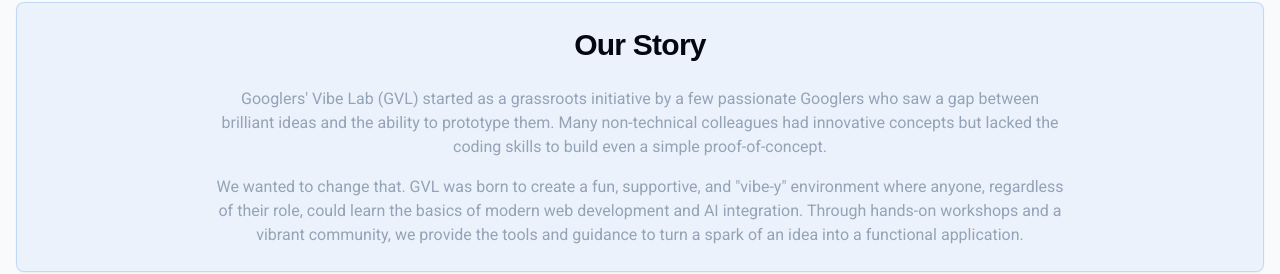
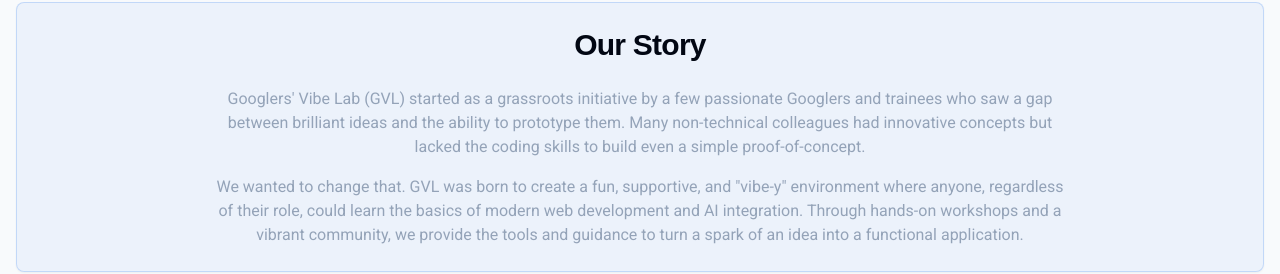
Before and after one commit to abiya-ai/GVL2025, a Next.js app: page /about in a window 1280 px wide. Shown: the part 323-597 px from the top of the page. Built offline with nearby package versions, Linux system fonts and the light colour scheme; a web font is replaced by a local one.

Commit message:
in the Our Story, I also want to mention we are a passionate googlers (t

```diff
--- a/src/app/about/page.tsx
+++ b/src/app/about/page.tsx
@@ -13,7 +13,7 @@
     <path d="M130.55 261.1c35.248 0 64.839-11.605 86.453-31.622l-41.196-31.913c-11.024 7.688-25.82 13.055-45.257 13.055-34.523 0-63.824-22.773-74.269-54.25l-1.531.13-40.298 31.187-.527 1.465C35.393 231.798 79.49 261.1 130.55 261.1" fill="#34A853"/>
     <path d="M56.281 156.37c-2.756-8.123-4.351-16.827-4.351-25.82 0-8.994 1.595-17.697 4.206-25.82l-.073-1.73L15.26 71.312l-1.335.635C5.077 89.644 0 109.517 0 130.55s5.077 40.905 13.925 58.602l42.356-32.782" fill="#FBBC05"/>
     <path d="M130.55 50.479c24.514 0 41.05 10.589 50.479 19.438l36.844-35.974C195.245 12.91 165.798 0 130.55 0 79.49 0 35.393 29.301 13.925 71.947l42.211 32.783c10.59-31.477 39.891-54.251 74.414-54.251" fill="#EB4335"/>
-  </svg>
+</svg>
 );
 
 const teamMembers = [
@@ -75,7 +75,7 @@
             <CardContent className="text-center text-muted-foreground space-y-4 max-w-4xl mx-auto">
               <p>
                 Googlers' Vibe Lab (GVL) started as a grassroots initiative by a
-                few passionate Googlers who saw a gap between brilliant ideas
+                few passionate Googlers and trainees who saw a gap between brilliant ideas
                 and the ability to prototype them. Many non-technical
                 colleagues had innovative concepts but lacked the coding skills
                 to build even a simple proof-of-concept.
```
